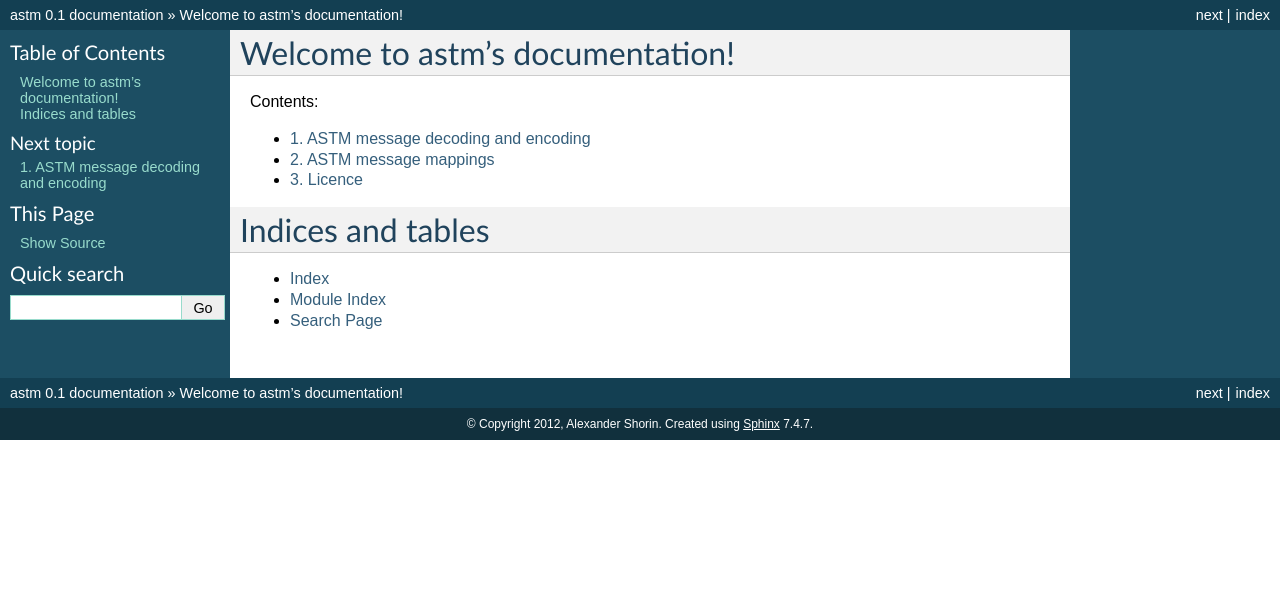
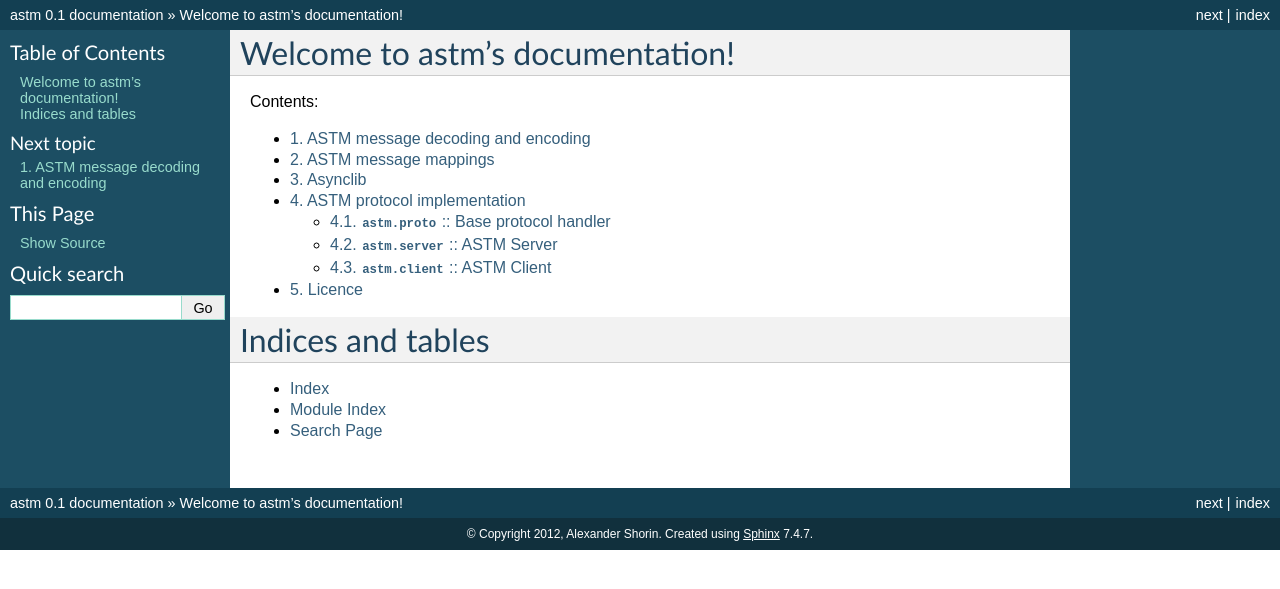
Before and after one commit to kxepal/python-astm, a Sphinx documentation site: the page built from docs/index.rst, in a window 1280 px wide. Shown: the top 589 px of the page. Built offline with Sphinx 7.4.7, drawn with Linux system fonts in a browser that asks for light colours.

Commit message:
Add docs.

```diff
--- /dev/null
+++ b/docs/asynclib.rst
@@ -0,0 +1,6 @@
+
+Asynclib
+=====================
+
+.. automodule:: astm.asynclib
+   :members: loop, Dispatcher, AsyncChat
--- a/docs/index.rst
+++ b/docs/index.rst
@@ -14,6 +14,8 @@ Contents:
 
    codecs
    mapping
+   asynclib
+   protocol
    licence
 
 
--- /dev/null
+++ b/docs/protocol.rst
@@ -0,0 +1,21 @@
+
+ASTM protocol implementation
+============================
+
+``astm.proto`` :: Base protocol handler
+---------------------------------------
+
+.. automodule:: astm.proto
+   :members:
+
+``astm.server`` :: ASTM Server
+------------------------------
+
+.. automodule:: astm.server
+   :members:
+
+``astm.client`` :: ASTM Client
+------------------------------
+
+.. automodule:: astm.client
+   :members:
```
